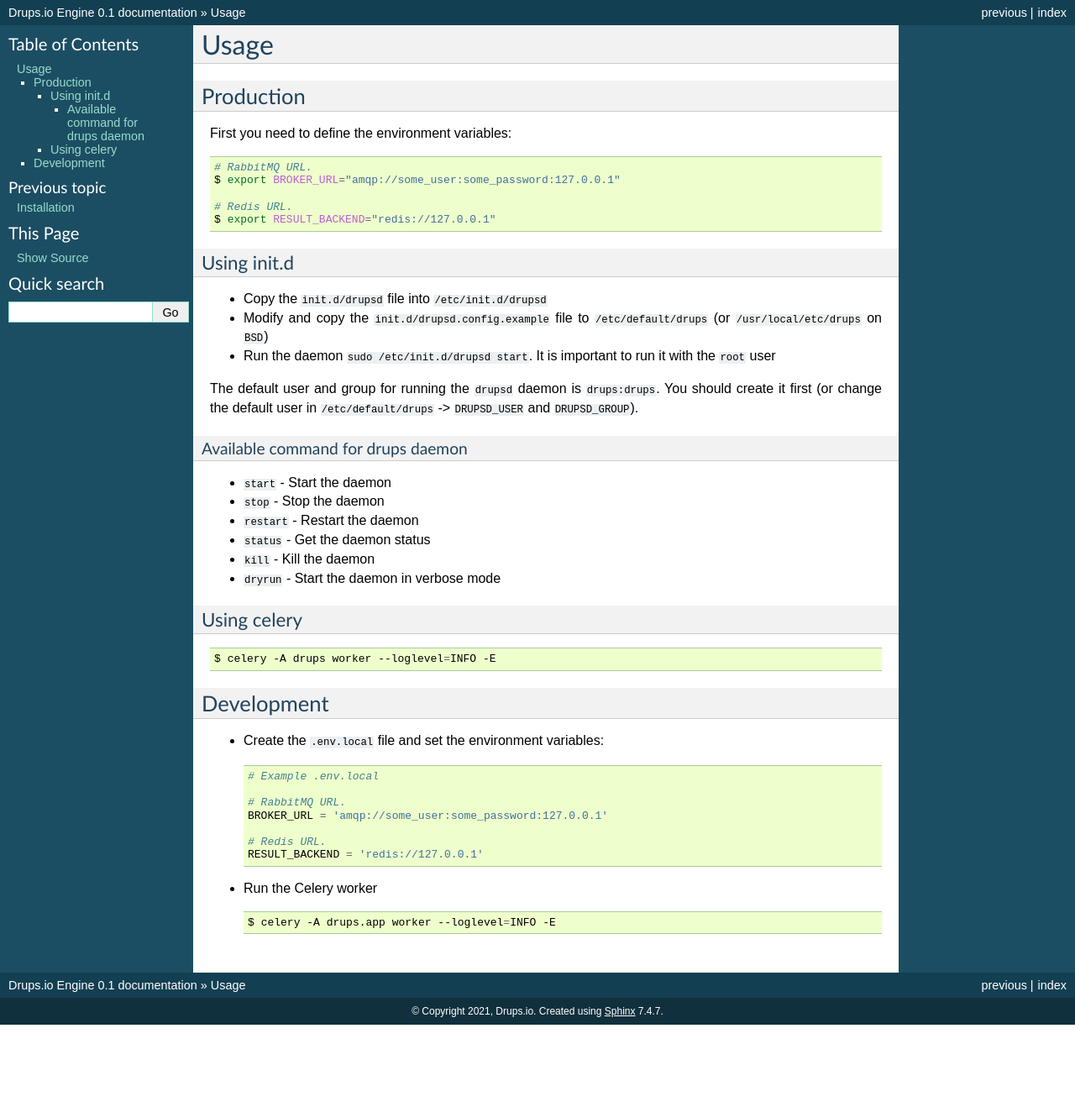
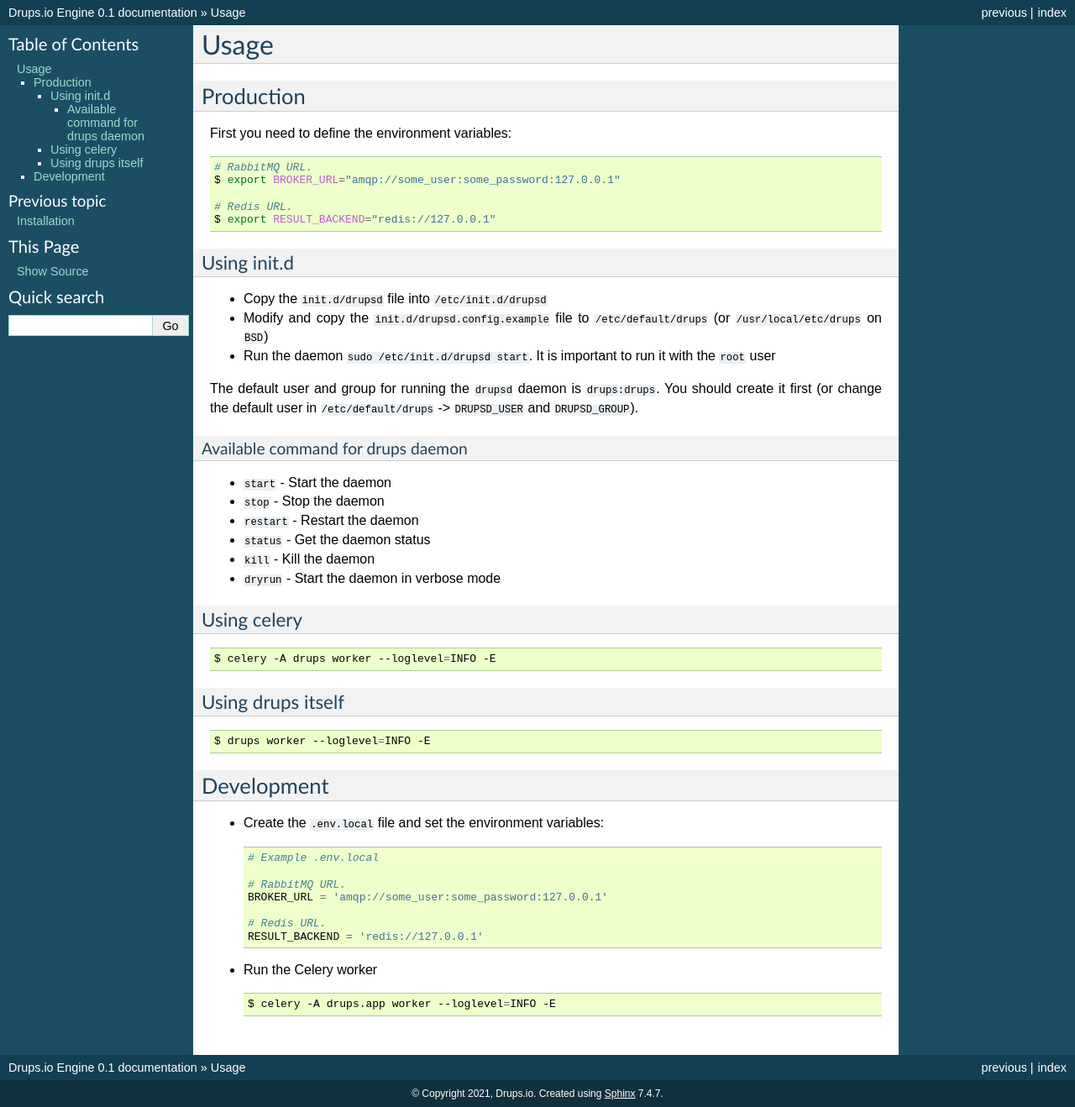
Before and after one commit to drupsio/engine, a Sphinx documentation site: the page built from docs/content/2_usage.md, in a window 1280 px wide. Shown: the whole page at 84% size. Built offline with Sphinx 7.4.7, drawn with Linux system fonts in a browser that asks for light colours; before the commit the page ends 1220 px from its top, so only the background shows below that.

Commit message:
:memo: Update documentation.

````diff
--- a/docs/content/2_usage.md
+++ b/docs/content/2_usage.md
@@ -35,6 +35,12 @@ default user in `/etc/default/drups` -> `DRUPSD_USER` and `DRUPSD_GROUP`).
 $ celery -A drups worker --loglevel=INFO -E
 ```
 
+### Using drups itself
+
+```shell
+$ drups worker --loglevel=INFO -E
+```
+
 ## Development
 
 - Create the `.env.local` file and set the environment variables:
````
Also changed, not shown: README.md (+1 -0 lines), docs/content/1_installation.md (+2 -1 lines).
